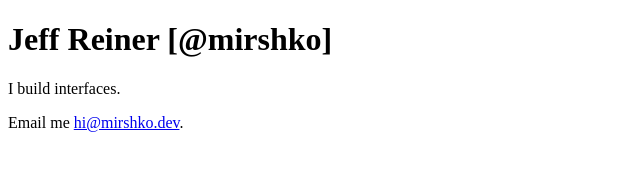
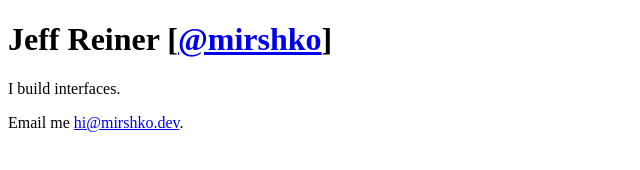
Before and after one commit to mirshko/dotdev, a plain HTML site: page index.html in a window 1280 px wide. Shown: the whole page, without its empty margins (0-640 px from the left). Drawn offline with Linux system fonts and the light colour scheme.

Commit message:
Link @ to twitter

```diff
--- a/index.html
+++ b/index.html
@@ -7,7 +7,7 @@
     <title>mirshko.dev</title>
   </head>
   <body>
-    <h1>Jeff Reiner [@mirshko]</h1>
+    <h1>Jeff Reiner [<a href="https://twitter.com/mirshko">@mirshko</a>]</h1>
 
     <p>I build interfaces.</p>
 
```
